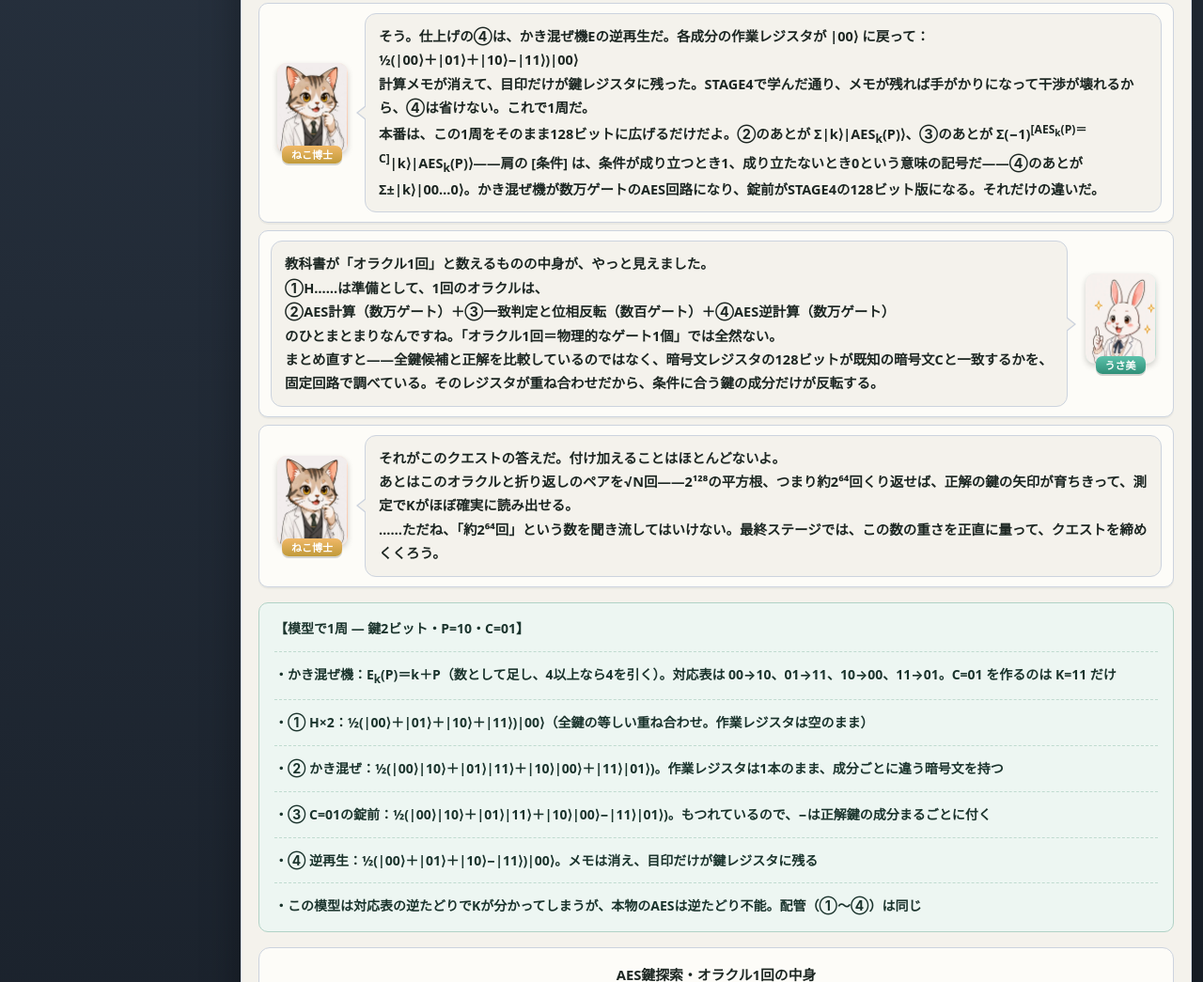
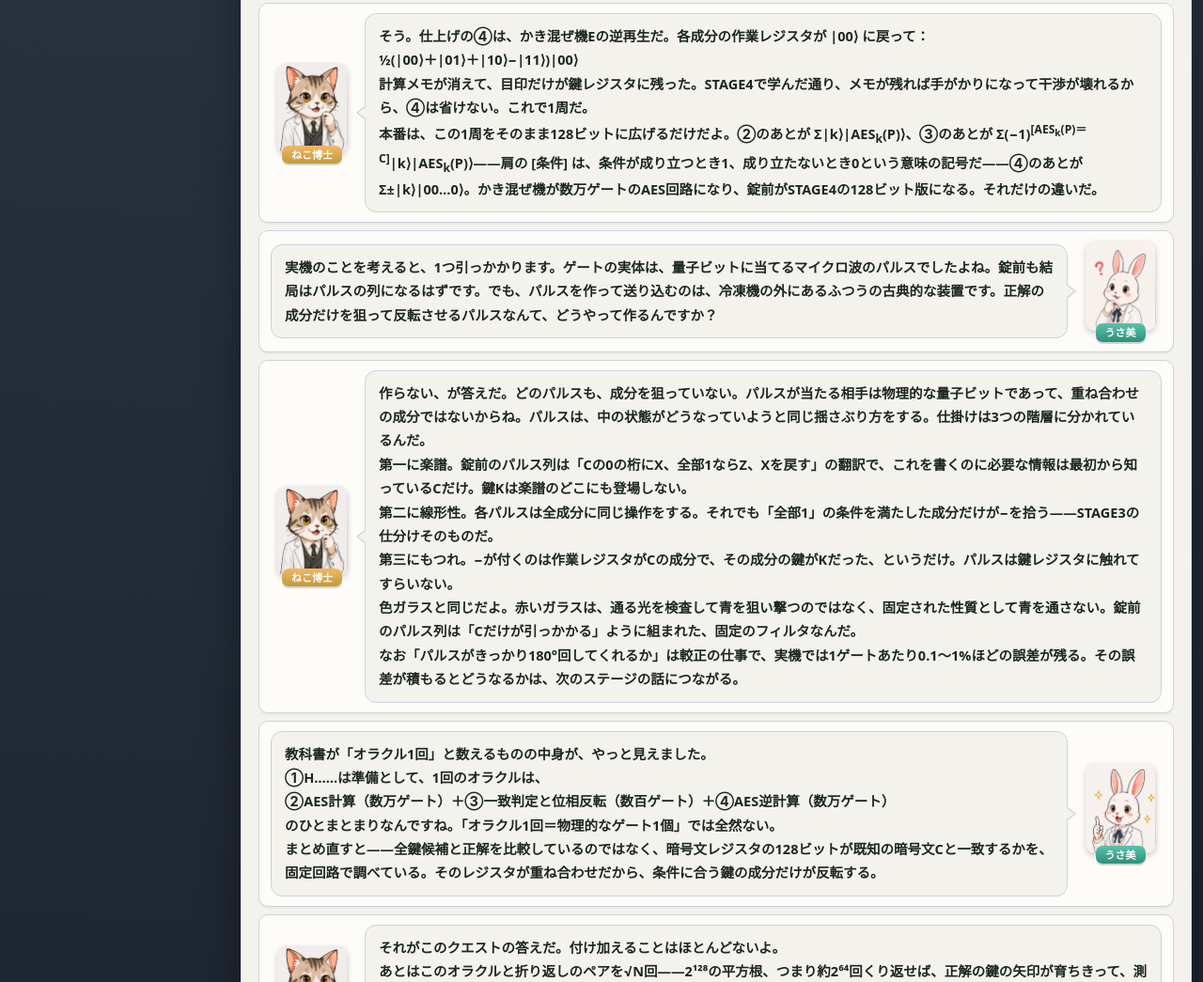
Before and after one commit to ruglerugle/grover-oracle, a plain HTML site: page stage5.html in a window 1280 px wide. Shown: the part 2006-3051 px from the top of the page at 94% size. Drawn offline with Linux system fonts and the light colour scheme.

Commit message:
feat: STAGE5にパルスと成分選別の問答を追加
「正解の成分だけ反転させるパルスをどう作るのか」という疑問への回答を
模型の1周の直後に追加。パルスは成分を狙わず、楽譜はCだけから書け、
選別は線形性、鍵側への配達はもつれの仕事という3階層で整理。
較正と誤差の話でSTAGE6への橋渡しも追加。

Co-Authored-By: Claude Fable 5 <noreply@anthropic.com>

```diff
--- a/stage5.html
+++ b/stage5.html
@@ -137,6 +137,20 @@
             <div class="dialog-name mentor">ねこ博士</div>
           </div>
           <div class="dialog-bubble">そう。仕上げの④は、かき混ぜ機Eの<strong>逆再生</strong>だ。各成分の作業レジスタが |00⟩ に戻って：<br><span class="nw">½(|00⟩＋|01⟩＋|10⟩−|11⟩)|00⟩</span><br>計算メモが消えて、目印だけが鍵レジスタに残った。STAGE4で学んだ通り、メモが残れば手がかりになって干渉が壊れるから、④は省けない。これで1周だ。<br>本番は、この1周をそのまま128ビットに広げるだけだよ。②のあとが <span class="nw">Σ|k⟩|AES<sub>k</sub>(P)⟩</span>、③のあとが <span class="nw">Σ(−1)<sup>[AES<sub>k</sub>(P)＝C]</sup>|k⟩|AES<sub>k</sub>(P)⟩</span>――肩の [条件] は、条件が成り立つとき1、成り立たないとき0という意味の記号だ――④のあとが <span class="nw">Σ±|k⟩|00…0⟩</span>。かき混ぜ機が数万ゲートのAES回路になり、錠前がSTAGE4の128ビット版になる。それだけの違いだ。</div>
+        </div>
+        <div class="dialog-row right">
+          <div class="dialog-character">
+            <div class="dialog-avatar student"><img src="images/rabbitThink.webp" width="300" height="386" alt=""></div>
+            <div class="dialog-name student">うさ美</div>
+          </div>
+          <div class="dialog-bubble">実機のことを考えると、1つ引っかかります。ゲートの実体は、量子ビットに当てるマイクロ波のパルスでしたよね。錠前も結局はパルスの列になるはずです。でも、パルスを作って送り込むのは、冷凍機の外にあるふつうの古典的な装置です。<strong>正解の成分だけを狙って反転させるパルス</strong>なんて、どうやって作るんですか？</div>
+        </div>
+        <div class="dialog-row">
+          <div class="dialog-character">
+            <div class="dialog-avatar mentor"><img src="images/cat.webp" width="300" height="386" alt=""></div>
+            <div class="dialog-name mentor">ねこ博士</div>
+          </div>
+          <div class="dialog-bubble">作らない、が答えだ。<strong>どのパルスも、成分を狙っていない</strong>。パルスが当たる相手は物理的な量子ビットであって、重ね合わせの成分ではないからね。パルスは、中の状態がどうなっていようと同じ揺さぶり方をする。仕掛けは3つの階層に分かれているんだ。<br>第一に<strong>楽譜</strong>。錠前のパルス列は「Cの0の桁にX、全部1ならZ、Xを戻す」の翻訳で、これを書くのに必要な情報は<strong>最初から知っているC</strong>だけ。鍵Kは楽譜のどこにも登場しない。<br>第二に<strong>線形性</strong>。各パルスは全成分に同じ操作をする。それでも「全部1」の条件を満たした成分だけが−を拾う――STAGE3の仕分けそのものだ。<br>第三に<strong>もつれ</strong>。−が付くのは作業レジスタがCの成分で、その成分の鍵がKだった、というだけ。パルスは鍵レジスタに触れてすらいない。<br>色ガラスと同じだよ。赤いガラスは、通る光を検査して青を狙い撃つのではなく、固定された性質として青を通さない。錠前のパルス列は「Cだけが引っかかる」ように組まれた、固定のフィルタなんだ。<br>なお「パルスがきっかり180°回してくれるか」は較正の仕事で、実機では1ゲートあたり0.1〜1%ほどの誤差が残る。その誤差が積もるとどうなるかは、次のステージの話につながる。</div>
         </div>
         <div class="dialog-row right">
           <div class="dialog-character">
```
